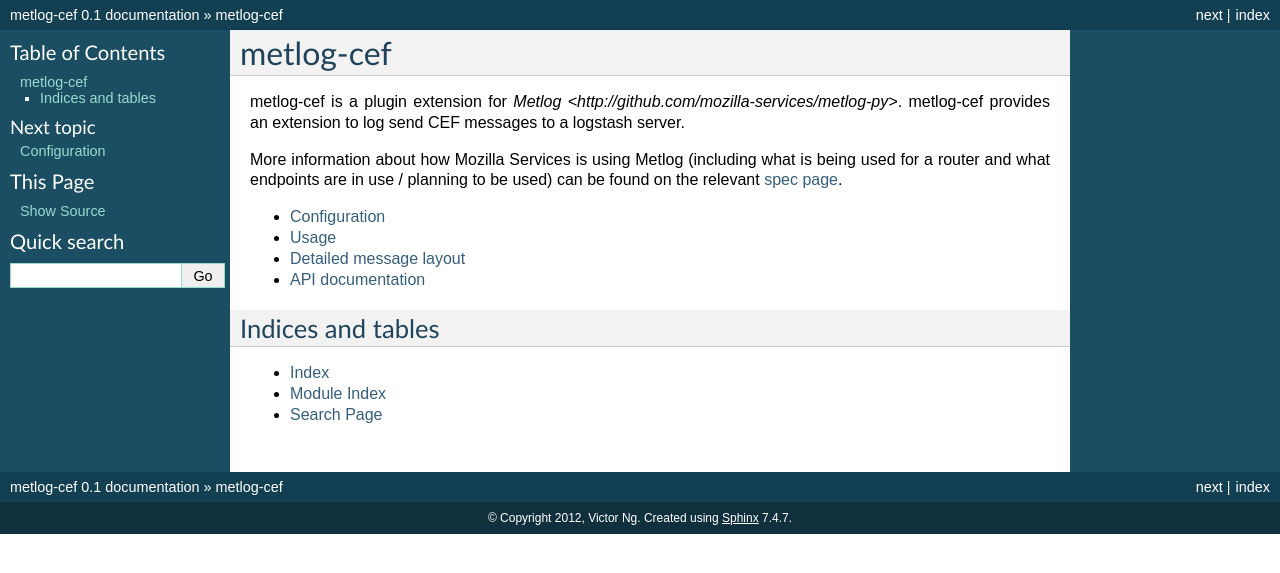
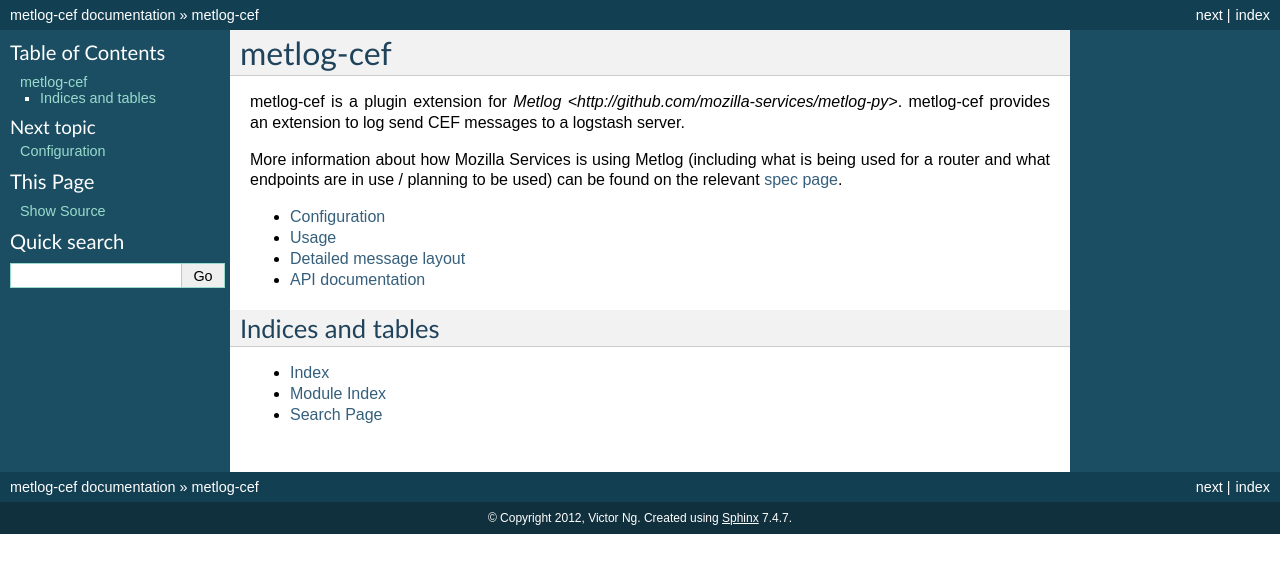
Before and after one commit to crankycoder/metlog-cef, a Sphinx documentation site: the page built from docs/source/index.rst, in a window 1280 px wide. Shown: the top 573 px of the page. Built offline with Sphinx 7.4.7, drawn with Linux system fonts in a browser that asks for light colours; formulas are drawn with MathJax 3.

Commit message:
bumped versions for the 0.2 release

```diff
--- a/docs/source/conf.py
+++ b/docs/source/conf.py
@@ -48,9 +48,7 @@
 # built documents.
 #
 # The short X.Y version.
-version = '0.1'
-# The full version, including alpha/beta/rc tags.
-release = '0.1'
+version = '0.2'
 
 # The language for content autogenerated by Sphinx. Refer to documentation
 # for a list of supported languages.
--- a/setup.py
+++ b/setup.py
@@ -16,7 +16,7 @@
 import os
 from setuptools import setup, find_packages
 
-version = '0.1'
+version = '0.2'
 
 here = os.path.abspath(os.path.dirname(__file__))
 with open(os.path.join(here, 'README.rst')) as f:
```
Also changed, not shown: CHANGES.rst (added, +9 -0 lines).
